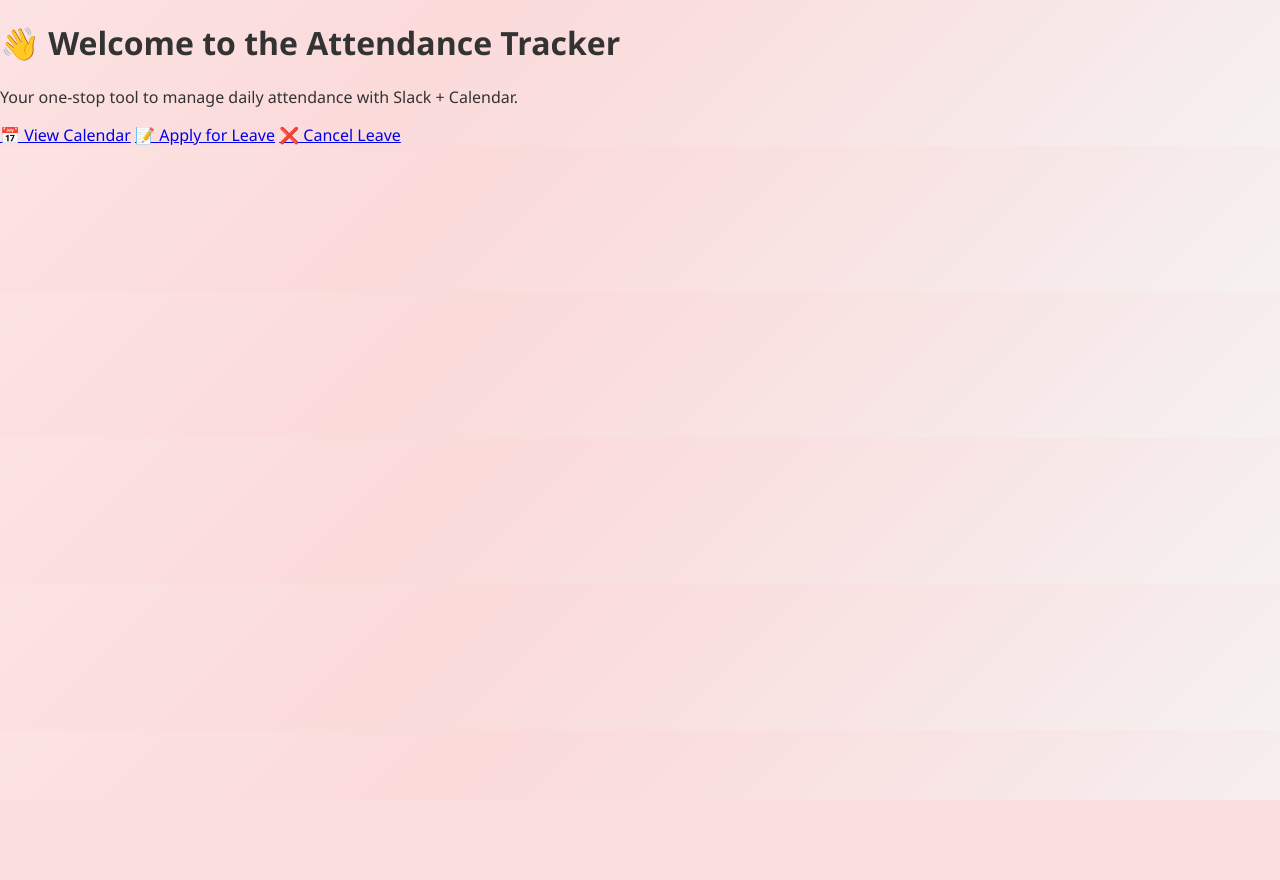
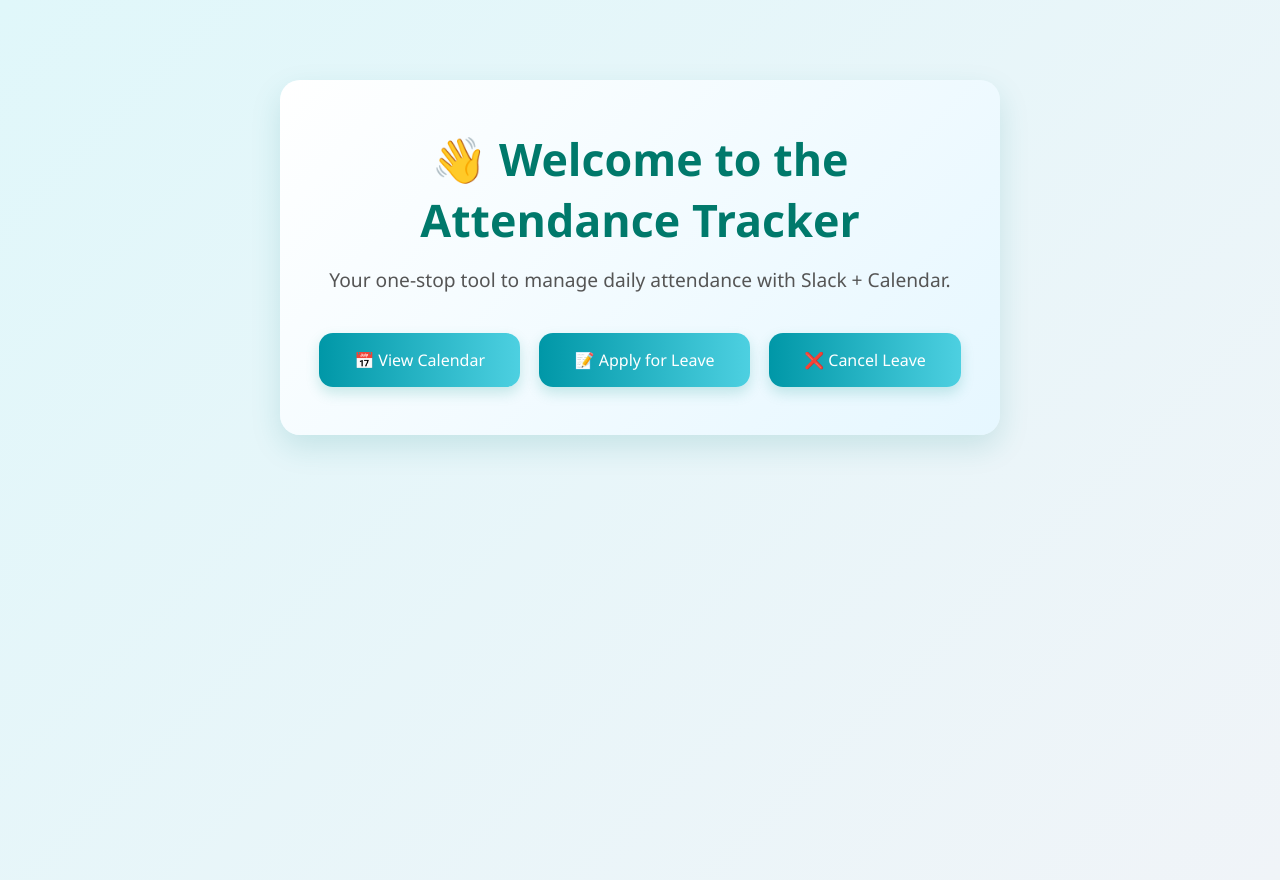
Before and after one commit to GPRaikar/Attendance-Tracker-Backend, a Flask app: page / in a window 1280 px wide. Before the commit the page ends 800 px from the top, so only its background shows below. Run offline with Flask 3, Linux system fonts and the light colour scheme.

Commit message:
Updated UI of Home page

```diff
--- /dev/null
+++ b/static/homestyle.css
@@ -0,0 +1,89 @@
+/* Reset & Base Styles */
+* {
+    box-sizing: border-box;
+    margin: 0;
+    padding: 0;
+  }
+
+  body {
+    font-family: 'Segoe UI', Tahoma, Geneva, Verdana, sans-serif;
+    background: linear-gradient(135deg, #e0f7fa, #f0f4f8);
+    color: #333;
+    min-height: 100vh;
+    overflow-x: hidden;
+  }
+
+  /* Main Container */
+  .home-container {
+    max-width: 720px;
+    margin: 5rem auto;
+    padding: 3rem 2rem;
+    background: linear-gradient(135deg, #ffffff, #e6f7ff);
+    border-radius: 20px;
+    box-shadow: 0 12px 30px rgba(0, 128, 128, 0.15);
+    text-align: center;
+    animation: fadeInUp 0.8s ease;
+  }
+
+  /* Optional Logo */
+  .home-logo {
+    width: 80px;
+    margin-bottom: 1rem;
+  }
+
+  /* Heading and Paragraph */
+  .home-container h1 {
+    font-size: 2.8rem;
+    color: #00796b;
+    margin-bottom: 1rem;
+  }
+
+  .home-container p {
+    font-size: 1.2rem;
+    color: #555;
+    margin-bottom: 2.5rem;
+  }
+
+  /* Buttons */
+  .home-buttons {
+    display: flex;
+    flex-wrap: wrap;
+    justify-content: center;
+    gap: 1.2rem;
+  }
+
+  .home-buttons .button {
+    padding: 1rem 2.2rem;
+    font-size: 1rem;
+    background: linear-gradient(90deg, #0097a7, #4dd0e1);
+    color: white;
+    border-radius: 14px;
+    text-decoration: none;
+    box-shadow: 0 6px 14px rgba(0, 150, 136, 0.2);
+    transition: all 0.3s ease;
+  }
+
+  .home-buttons .button:hover {
+    background: linear-gradient(90deg, #26c6da, #81d4fa);
+    transform: scale(1.07);
+    box-shadow: 0 10px 22px rgba(0, 150, 136, 0.25);
+  }
+
+  /* Animation */
+  @keyframes fadeInUp {
+    from { opacity: 0; transform: translateY(40px); }
+    to { opacity: 1; transform: translateY(0); }
+  }
+
+  /* Responsive */
+  @media (max-width: 600px) {
+    .home-buttons {
+      flex-direction: column;
+      gap: 1rem;
+    }
+
+    .home-buttons .button {
+      width: 100%;
+      text-align: center;
+    }
+  }
--- a/static/style.css
+++ b/static/style.css
@@ -3,40 +3,36 @@
 }
 
 html, body {
+  height: auto;
+  overflow-y: auto;
   margin: 0;
   font-family: 'Segoe UI', Tahoma, Geneva, Verdana, sans-serif;
-  background: linear-gradient(
-    135deg,
-    #fce3e3 0%,
-    #fbdada 35%,
-    #f8e5e5 70%,
-    #f6f1f1 100%
-  );
+  background: linear-gradient(135deg, #e0f7fa, #f0f4f8);
   color: #333;
   padding: 0;
   overflow-y: auto;
 }
 
-
 .zoom-wrapper {
-  transform: scale(0.95);
+  transform: scale(0.70);
   transform-origin: top center;
   width: 100%;
-  height: 100vh;
-  overflow: hidden;
+  overflow: visible;      /* Allow scrolling */
+  height: auto;           /* Allow natural height */
+  padding-bottom: 2rem;   /* Optional: spacing at bottom */
 }
 
 .calendar-container {
-  transform: scale(0.7);
+ /* transform: scale(0.7); */
   transform-origin: top center;
-  background: linear-gradient(to right, #f4f4f9, #f0f0f5);
+  background: linear-gradient(to right, #ffffff, #e0f7fa);
   margin: 2rem auto;
   padding: 2rem;
   max-width: 1300px;
   width: 100%;
-  border: 3px solid #5c0b18;
+  border: 3px solid #00796b;
   border-radius: 16px;
-  box-shadow: 0 12px 24px rgba(92, 11, 24, 0.2);
+  box-shadow: 0 12px 24px rgba(0, 128, 128, 0.2);
   animation: fadeIn 0.7s ease;
 }
 
--- a/templates/calendar.html
+++ b/templates/calendar.html
@@ -25,7 +25,10 @@
       <h2 id="monthLabel" class="calendar-month-label"></h2>
 
       <!-- 📆 Calendar Grid -->
-      <div id="calendar"></div>
+     <!-- 📆 Calendar Grid -->
+<div class="calendar-scroll-wrapper">
+  <div id="calendar"></div>
+</div>
 
       <!-- 🔄 Navigation -->
       <div class="calendar-controls bottom-controls">
--- a/templates/home.html
+++ b/templates/home.html
@@ -4,17 +4,20 @@
   <meta charset="UTF-8" />
   <meta name="viewport" content="width=device-width, initial-scale=1.0"/>
   <title>Attendance Tracker</title>
-  <link rel="stylesheet" href="{{ url_for('static', filename='style.css') }}" />
+  <link rel="stylesheet" href="{{ url_for('static', filename='homestyle.css') }}" />
 </head>
 <body>
   <div class="home-container">
+    <!-- Optional Logo -->
+    <!-- <img src="{{ url_for('static', filename='logo.png') }}" alt="Logo" class="home-logo"> -->
+
     <h1>👋 Welcome to the Attendance Tracker</h1>
     <p>Your one-stop tool to manage daily attendance with Slack + Calendar.</p>
 
     <div class="home-buttons">
       <a href="/calendar" class="button">📅 View Calendar</a>
       <a href="/applyleave" class="button">📝 Apply for Leave</a>
-      <a href="/cancelleave" class="button">❌ Cancel Leave</a> <!-- New button -->
+      <a href="/cancelleave" class="button">❌ Cancel Leave</a>
     </div>
   </div>
 </body>
```
Also changed, not shown: other parts of static/style.css (+25 -33 lines), app.py (line endings or trailing spaces).
